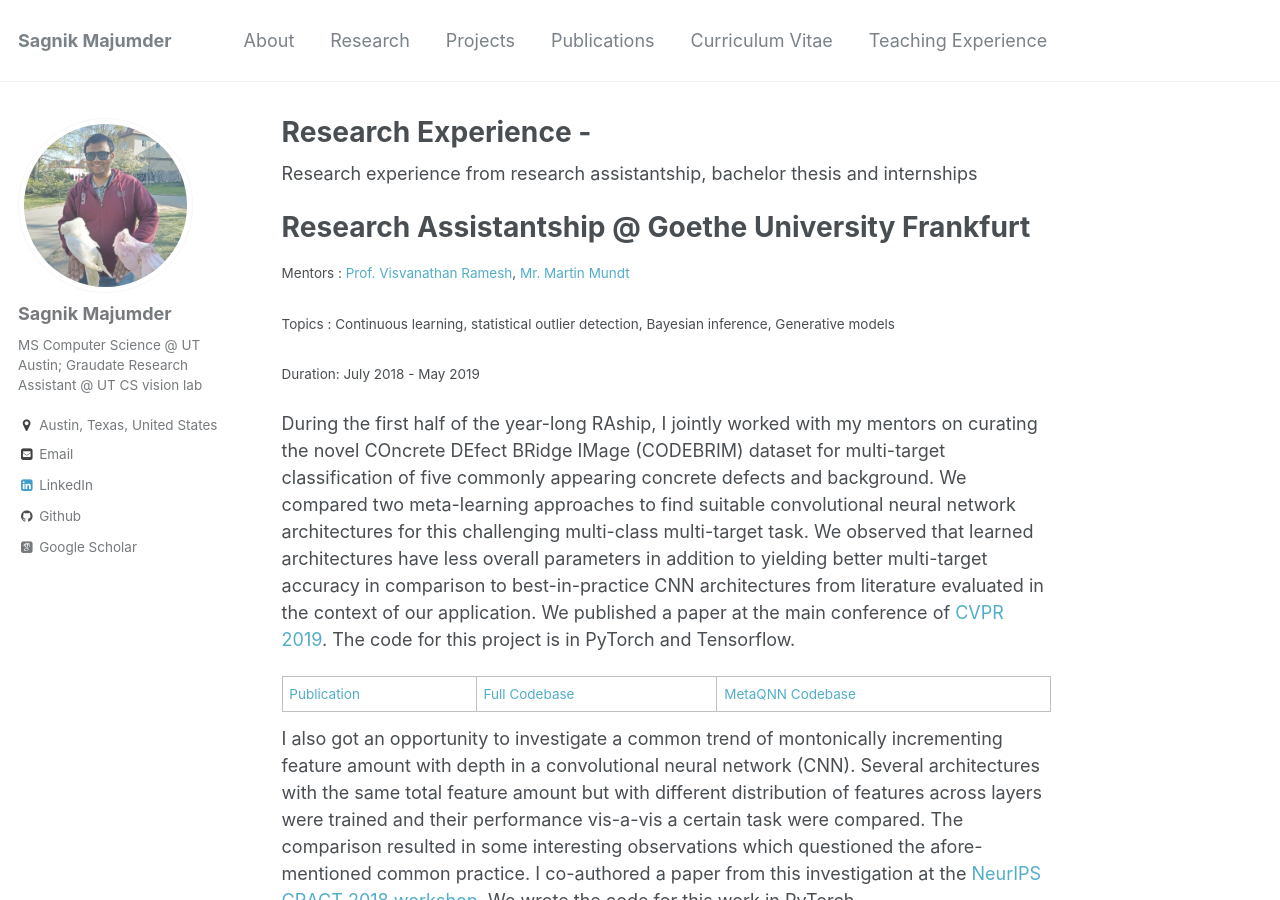
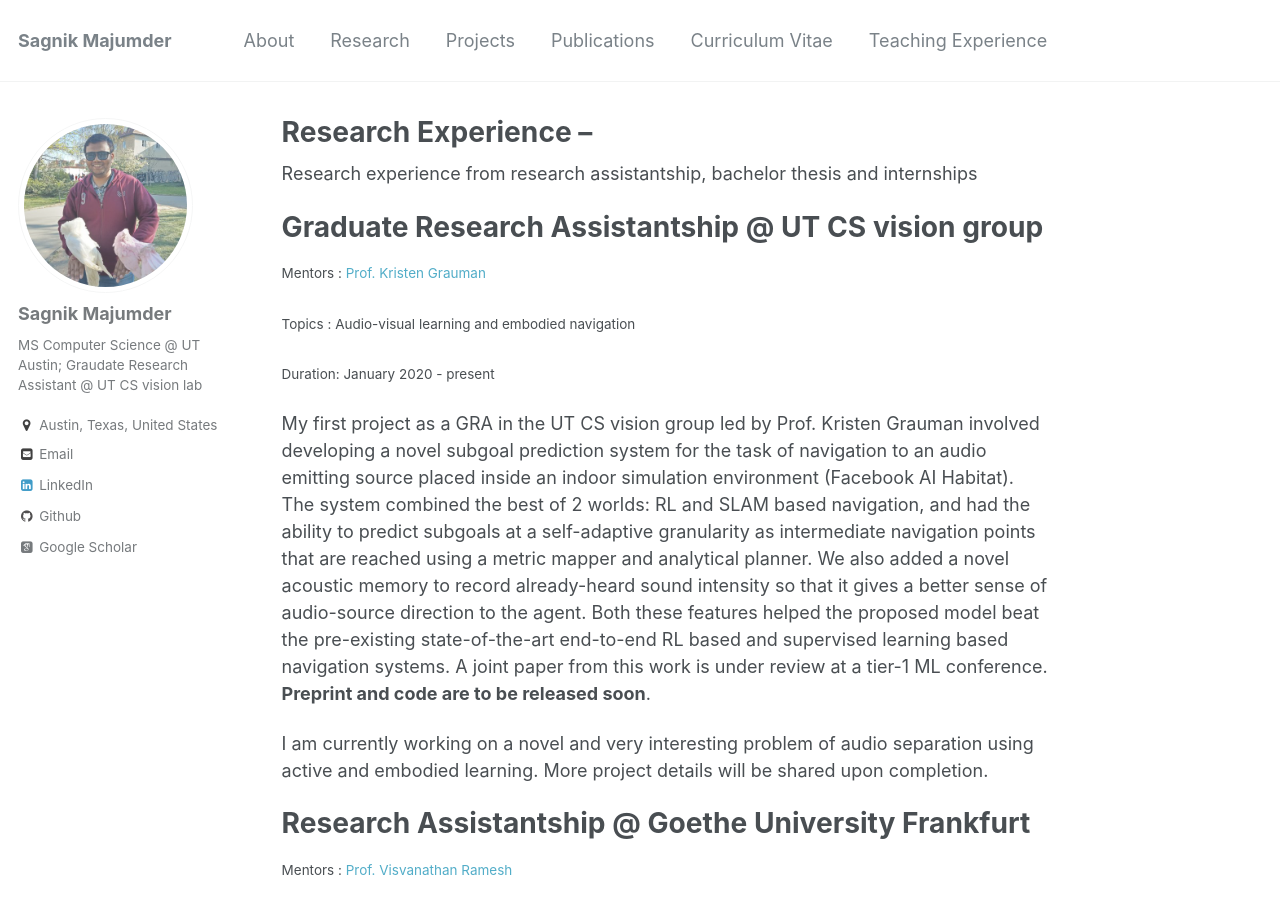
Before and after one commit to SAGNIKMJR/sagnikmjr.github.io, a Jekyll site: the page built from _pages/research.md, in a window 1280 px wide and 900 px high. Built offline with Jekyll 4.4.1, drawn with Linux system fonts in a browser that asks for light colours; some web fonts are replaced.

Commit message:
update research 1

```diff
--- a/_pages/research.md
+++ b/_pages/research.md
@@ -1,5 +1,5 @@
 ---
-title: "Research Experience -"
+title: "Research Experience --"
 excerpt: "Research papers/reports/codebase"
 author_profile: true
 permalink: /research/
@@ -8,8 +8,23 @@ redirect_from:
 ---
 Research experience from research assistantship, bachelor thesis and internships
 
+# Graduate Research Assistantship @ UT CS vision group
+<small>Mentors : [Prof. Kristen Grauman]</small>
+
+<small>Topics : Audio-visual learning and embodied navigation  </small>
+
+<small>Duration: January 2020 - present</small>
+
+<!-- [//]: # (Primarily, I have been jointly working on curating the novel COncrete DEfect BRidge IMage dataset (CODEBRIM) for multi-target classification of five commonly appearing concrete defects. We have compared two meta-learning approaches to find suitable convolutional neural network architectures for this challenging multi-class multi-target task. We have observed that learned architectures have less overall parameters in addition to yielding better multi-target accuracy in comparison to popular CNN architectures from the literature evaluated in the context of our application. We have jointly submitted a paper from this project to a tier-1 vision conference of the likes of ECCV, CVPR, ICCV etc.)
+
+[//]: # ([Submitted manuscript](https://drive.google.com/open?id=1Q3kgJ0BIyIb_dl-aUi-mmVzQ8xl_srfy)) -->
+
+My first project as a GRA in the UT CS vision group led by Prof. Kristen Grauman involved developing a novel subgoal prediction system for the task of navigation to an audio emitting source placed inside an indoor simulation environment (Facebook AI Habitat). The system combined the best of 2 worlds: RL and SLAM based navigation, and had the ability to predict subgoals at a self-adaptive granularity as intermediate navigation points that are reached using a metric mapper and analytical planner. We also added a novel acoustic memory to record already-heard sound intensity so that it gives a better sense of audio-source direction to the agent. Both these features helped the proposed model beat the pre-existing state-of-the-art end-to-end RL based and supervised learning based navigation systems. A joint paper from this work is under review at a tier-1 ML conference. <b>Preprint and code are to be released soon</b>.
+
+I am currently working on a novel and very interesting problem of audio separation using active and embodied learning. More project details will be shared upon completion.
+
 # Research Assistantship @ Goethe University Frankfurt
-<small>Mentors : [Prof. Visvanathan Ramesh], [Mr. Martin Mundt]</small>
+<small>Mentors : [Prof. Visvanathan Ramesh]</small>
 
 <small>Topics : Continuous learning, statistical outlier detection, Bayesian inference, Generative models  </small>
 
@@ -98,3 +113,4 @@ In a mobile mapping system, a global positioning system (GPS) measures time and
 [MetaQNN]:<https://arxiv.org/abs/1611.02167>
 [ENAS]:<https://arxiv.org/abs/1802.03268>
 [Mr. Martin Mundt]:<http://martin-mundt.com/>
+[Prof. Kristen Grauman]:<http://www.cs.utexas.edu/users/grauman/>
```
Also changed, not shown: _pages/about.md (+1 -1 lines), _pages/projects.md (+1 -1 lines), _publications/Submission2_2020.md (+1 -1 lines), _publications/Submission3_2020.md (+1 -1 lines).
